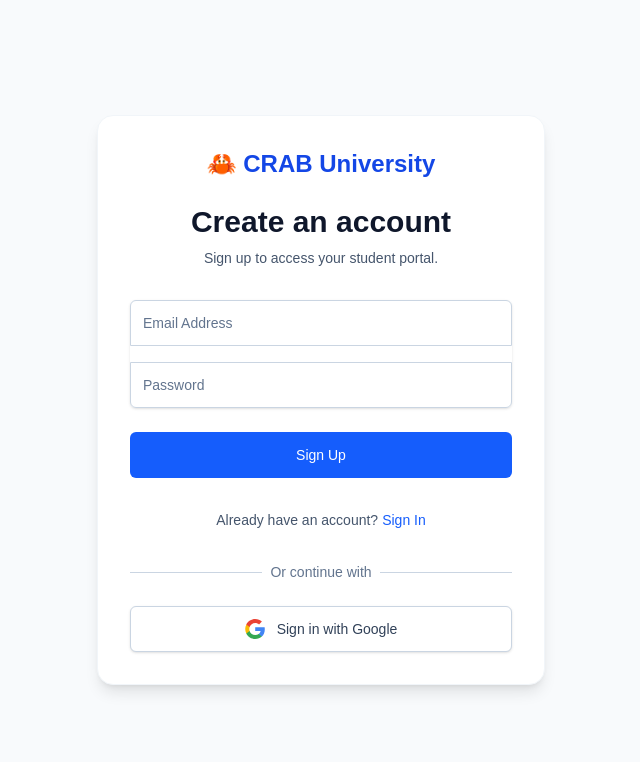
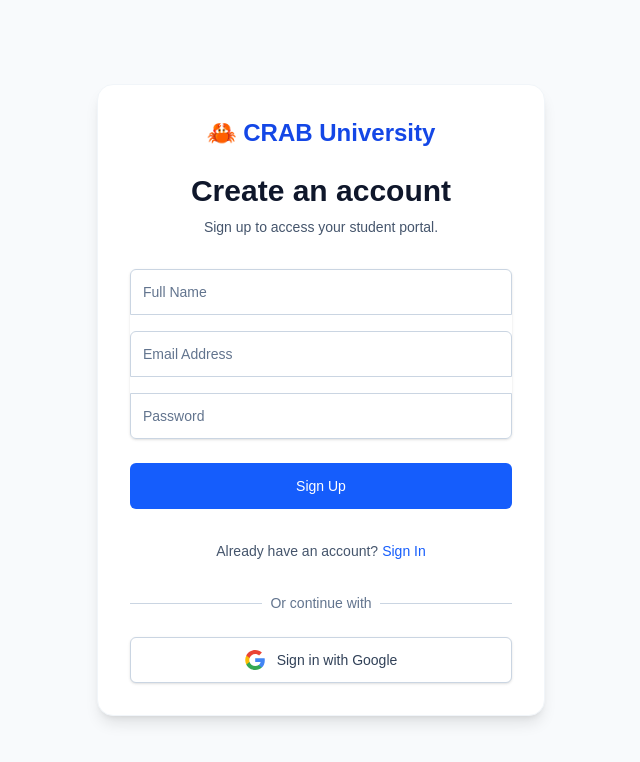
Before and after one commit to IttehadT/CRAB-University, a Next.js app in the folder frontend/: page /login in a window 1280 px wide. Both pictures are taken after a click on the button "Sign Up". Shown: the top 762 px of the page, without its empty margins (319-959 px from the left). Built offline with nearby package versions, Linux system fonts and the light colour scheme; no server answers.

Commit message:
fixed user name and avatar

```diff
--- a/frontend/src/app/login/page.tsx
+++ b/frontend/src/app/login/page.tsx
@@ -11,6 +11,7 @@
   const [password, setPassword] = useState("");
   const [loading, setLoading] = useState(false);
   const [message, setMessage] = useState("");
+  const [fullName, setFullName] = useState("");
 
   // NEW: State to toggle between Sign In and Sign Up
   const [isSignUp, setIsSignUp] = useState(false);
@@ -51,9 +52,18 @@
         return; // Stop the signup process here
       }
 
+      // Generate a default avatar using their name (or email if name is missing)
+      const defaultAvatar = `https://ui-avatars.com/api/?name=${encodeURIComponent(fullName || email)}&background=2563eb&color=fff&size=128`;
+
       const { data, error } = await supabase.auth.signUp({
         email: email,
         password: password,
+        options: {
+          data: {
+            full_name: fullName,
+            avatar_url: defaultAvatar, // Save the generated picture
+          }
+        }
       });
 
       if (error) {
@@ -144,6 +154,21 @@
 
         <form className="mt-8 space-y-6" onSubmit={handleEmailAuth}>
           <div className="space-y-4 rounded-md shadow-sm">
+            {isSignUp && (
+              <div>
+                <label htmlFor="fullName" className="sr-only">Full Name</label>
+                <input
+                  id="fullName"
+                  name="fullName"
+                  type="text"
+                  required={isSignUp}
+                  className="relative block w-full rounded-t-md border border-slate-300 px-3 py-3 text-slate-900 placeholder-slate-500 focus:z-10 focus:border-blue-500 focus:outline-none focus:ring-blue-500 sm:text-sm"
+                  placeholder="Full Name"
+                  value={fullName}
+                  onChange={(e) => setFullName(e.target.value)}
+                />
+              </div>
+            )}
             <div>
               <label htmlFor="email" className="sr-only">Email address</label>
               <input
--- a/frontend/src/components/Sidebar.tsx
+++ b/frontend/src/components/Sidebar.tsx
@@ -17,18 +17,26 @@
   const supabase = createClient();
 
   // State to hold the logged-in user's email
-  const [userEmail, setUserEmail] = useState<string | null>("Loading...");
+  // State to hold the logged-in user's profile data
+  const [userProfile, setUserProfile] = useState({ name: "Loading...", avatar: "" });
 
-  // Fetch the user when the sidebar loads
   useEffect(() => {
     const getUser = async () => {
       const { data: { user } } = await supabase.auth.getUser();
       if (user) {
-        setUserEmail(user.email ?? "Student");
+        // Fallback logic: If they don't have a name (old accounts), use the first part of their email
+        const rawName = user.user_metadata?.full_name || user.email?.split('@')[0] || "Student";
+        // Fallback logic: If they don't have a Google avatar, generate a blue initials avatar
+        const rawAvatar = user.user_metadata?.avatar_url || `https://ui-avatars.com/api/?name=${encodeURIComponent(rawName)}&background=2563eb&color=fff`;
+
+        setUserProfile({
+          name: rawName,
+          avatar: rawAvatar
+        });
       }
     };
     getUser();
-  }, []);
+  }, [supabase]);
 
   // Secure Sign Out function
   const handleSignOut = async () => {
@@ -88,14 +96,27 @@
         </div>
 
         {/* UPDATED: Dynamic User Profile & Sign Out Button */}
+        {/* UPDATED: Dynamic User Profile & Sign Out Button */}
         <div className="absolute bottom-0 w-full border-t border-slate-200 p-4 bg-white flex flex-col gap-2">
           <div className="flex items-center gap-3 rounded-lg bg-slate-50 p-3 overflow-hidden">
-            <div className="h-10 w-10 flex-shrink-0 rounded-full bg-blue-100 flex items-center justify-center text-blue-700 font-bold uppercase">
-              {userEmail ? userEmail.charAt(0) : "U"}
-            </div>
+
+            {/* Display the Avatar Picture */}
+            {userProfile.avatar ? (
+              <img
+                src={userProfile.avatar}
+                alt="Profile"
+                className="h-10 w-10 flex-shrink-0 rounded-full border border-slate-200 object-cover"
+              />
+            ) : (
+              <div className="h-10 w-10 flex-shrink-0 rounded-full bg-blue-100 flex items-center justify-center text-blue-700 font-bold">
+                {userProfile.name.charAt(0).toUpperCase()}
+              </div>
+            )}
+
+            {/* Display the Full Name */}
             <div className="truncate">
-              <p className="text-sm font-semibold text-slate-900 truncate" title={userEmail || ""}>
-                {userEmail}
+              <p className="text-sm font-semibold text-slate-900 truncate" title={userProfile.name}>
+                {userProfile.name}
               </p>
               <p className="text-xs text-slate-500">Student</p>
             </div>
```
